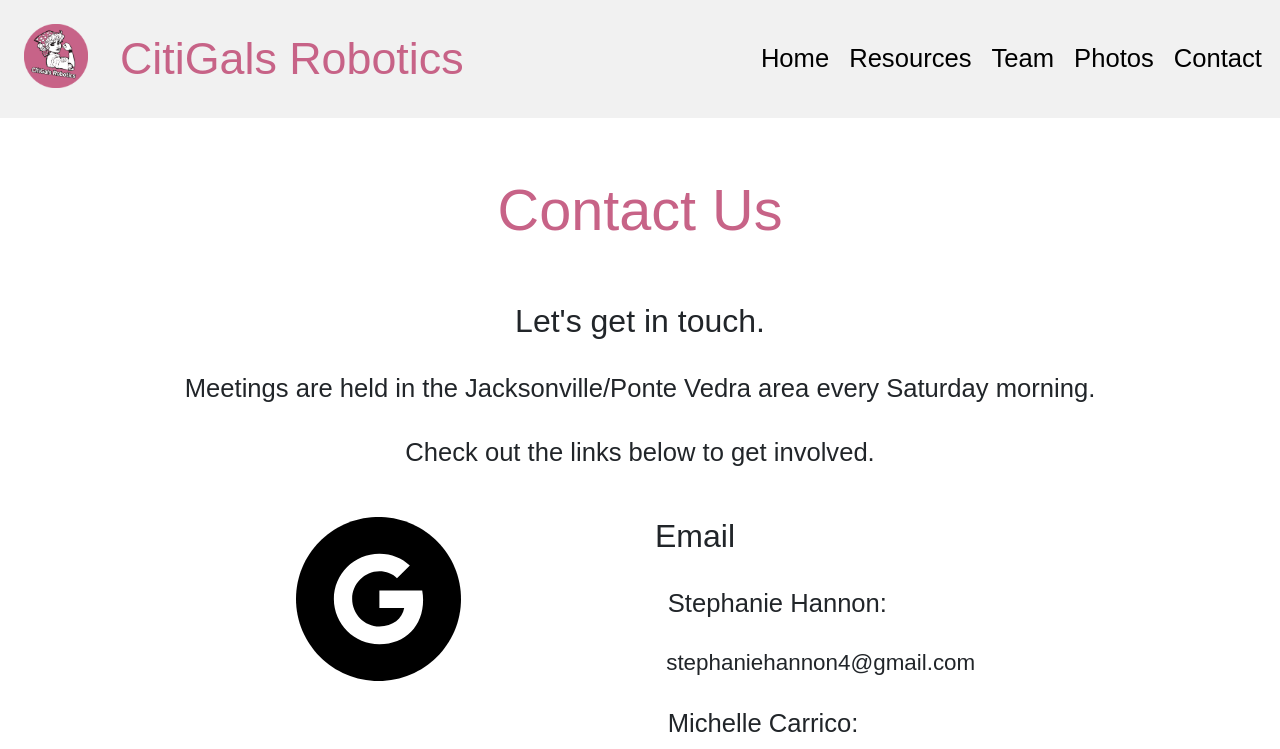
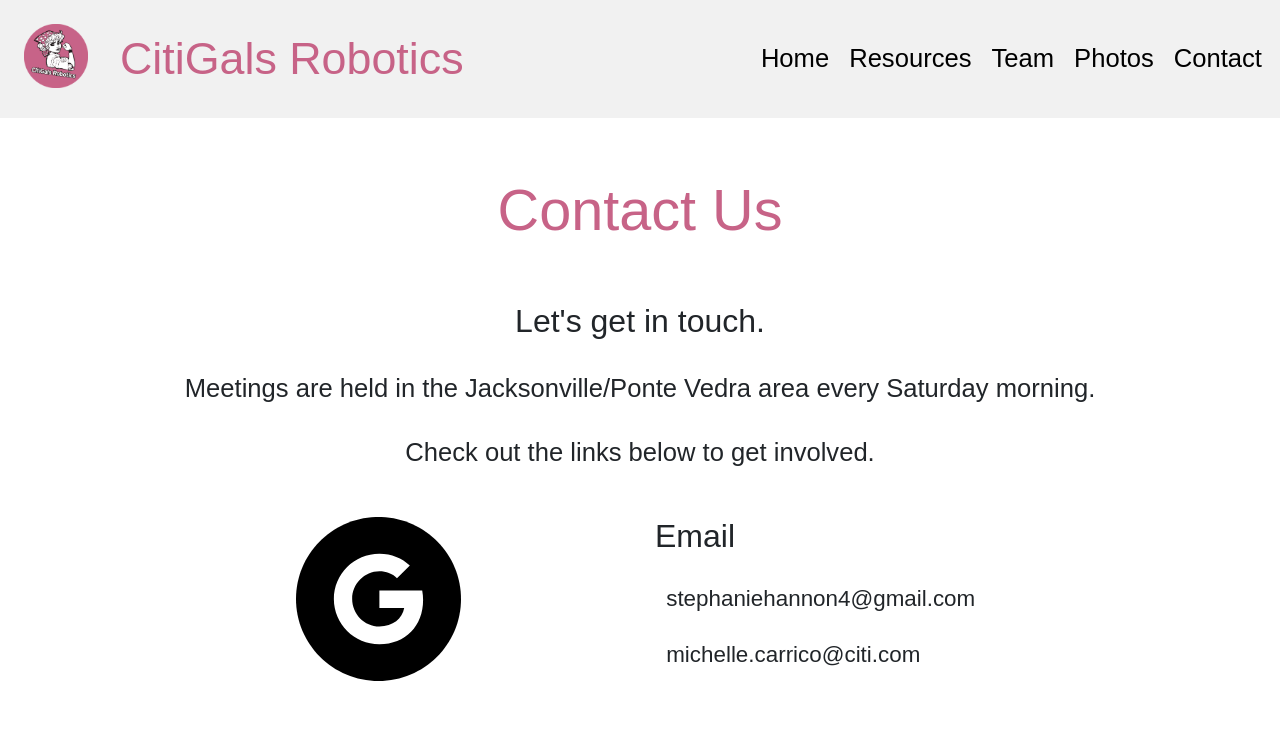
Before and after one commit to CitiGals/citi-gals, an Angular app: page /contact in a window 1280 px wide. Shown: the top 749 px of the page. Built offline with nearby package versions, Linux system fonts and the light colour scheme.

Commit message:
text removal

```diff
--- a/src/app/contact-us/contact-us.component.html
+++ b/src/app/contact-us/contact-us.component.html
@@ -16,9 +16,7 @@
         </div>
         <div class="col-4">
             <h2>Email</h2>
-            <p>Stephanie Hannon:</p>
             <p class="subtext">stephaniehannon4@gmail.com</p>
-            <p>Michelle Carrico: </p>
             <p class="subtext">michelle.carrico@citi.com</p>
         </div>
     </div>
```
